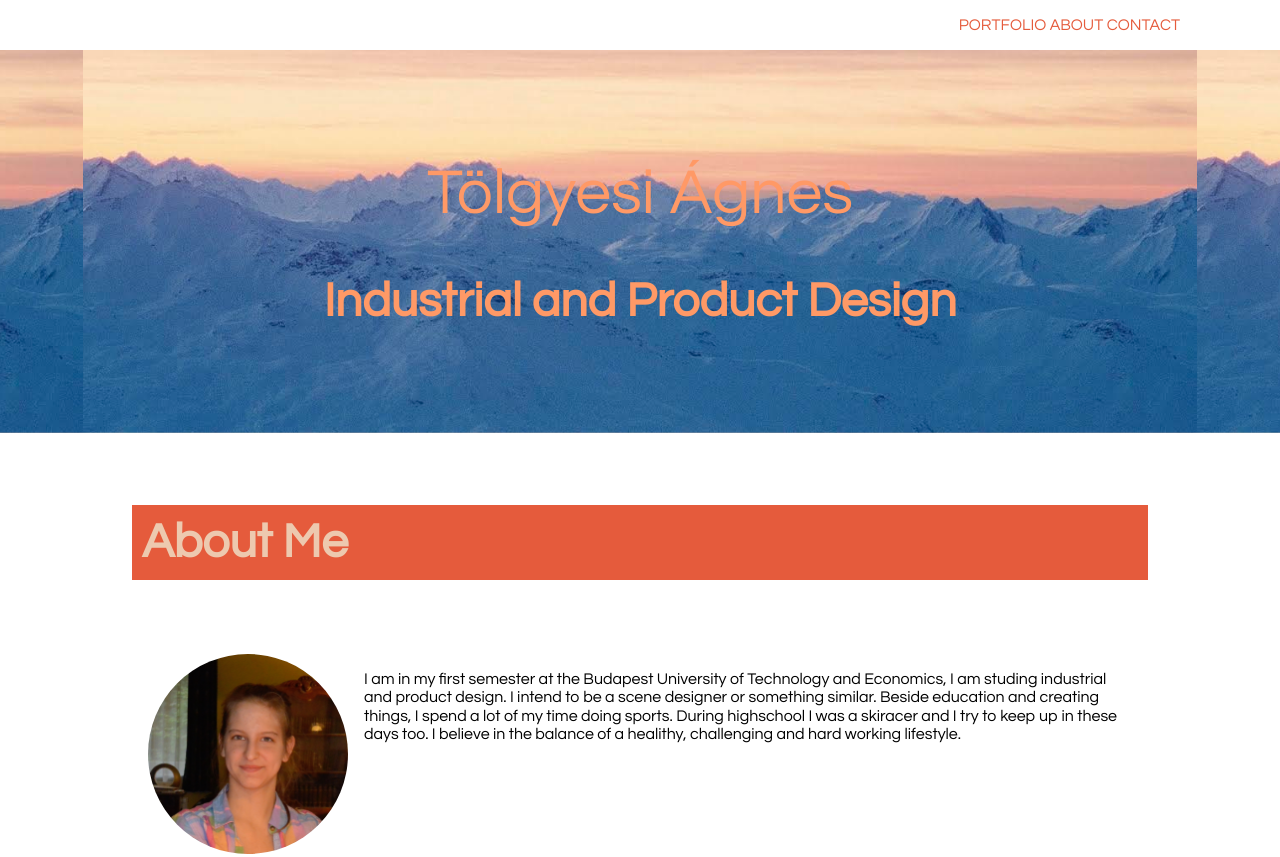
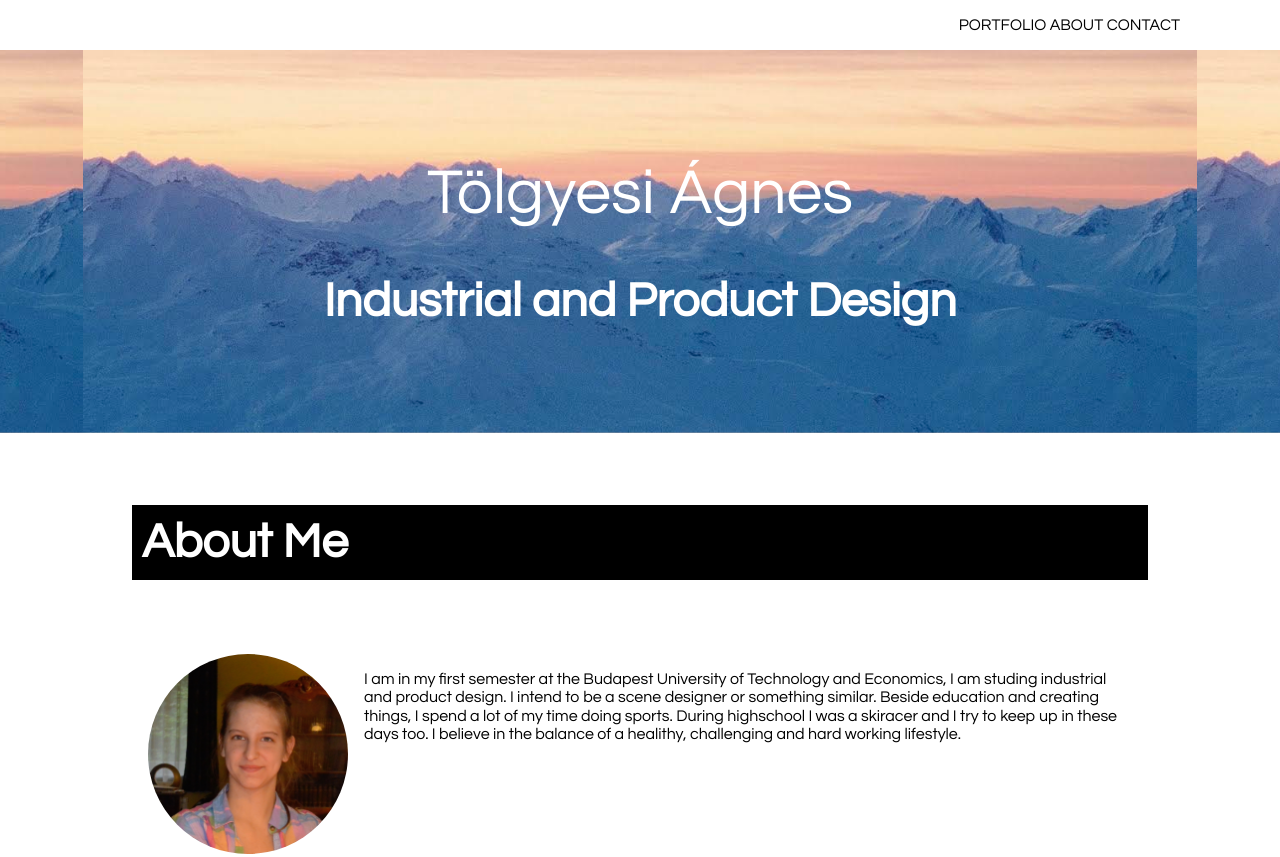
Before and after one commit to agi-t/agi-t.github.io, a plain HTML site: page index.html in a window 1280 px wide. Shown: the top 857 px of the page. Drawn offline with nearby package versions, Linux system fonts and the light colour scheme.

Commit message:
Update main.css

```diff
--- a/main.css
+++ b/main.css
@@ -73,7 +73,7 @@ nav a:hover{
 
 }
  a{
-   color: #E55B3C; /* portfolio, about contact*/
+   color: black; /* portfolio, about contact*/
  }
 
  a:hover{
@@ -83,7 +83,7 @@ nav a:hover{
  }
 #banner h1, #banner h2{
   text-align: center;
-  color:#ff9966; /*név*/
+  color:white; /*név*/
 }
 
 #banner{
@@ -117,8 +117,8 @@ nav ul li{
 
 #about > h2{ /*about me*/
   text-align: left;
-  background-color: #E55B3C;
-  color:#EDC9AF;
+  background-color: black;
+  color: white;
   padding:10px;
 }
 
@@ -129,8 +129,8 @@ nav ul li{
 }
 
 footer{
-  background-color: #E55B3C; /*fb, insta*/
-  color:black;
+  background-color: black; /*fb, insta*/
+  color:white;
 
 }
 
```
